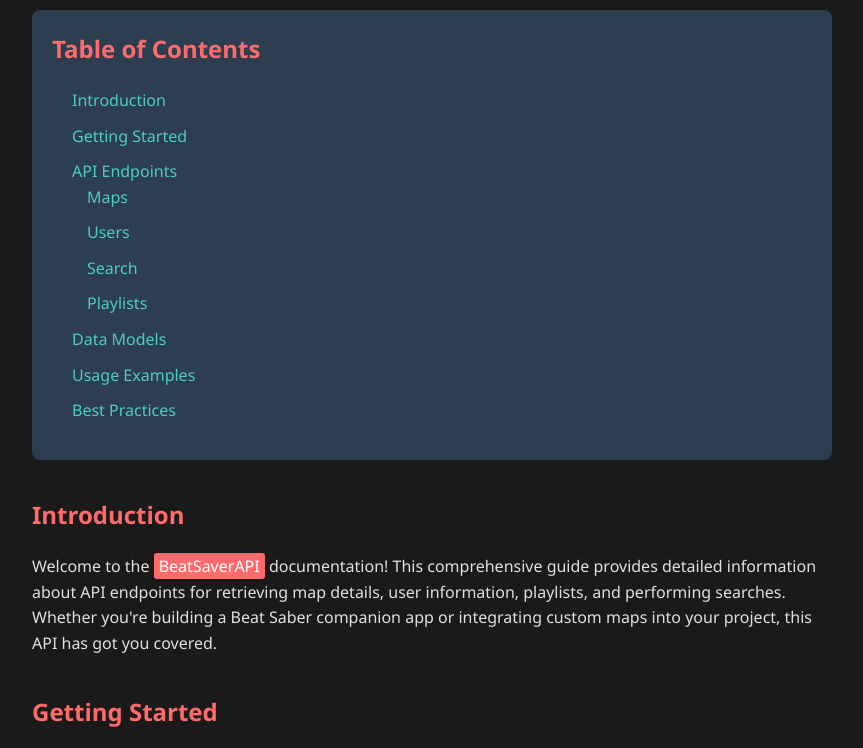
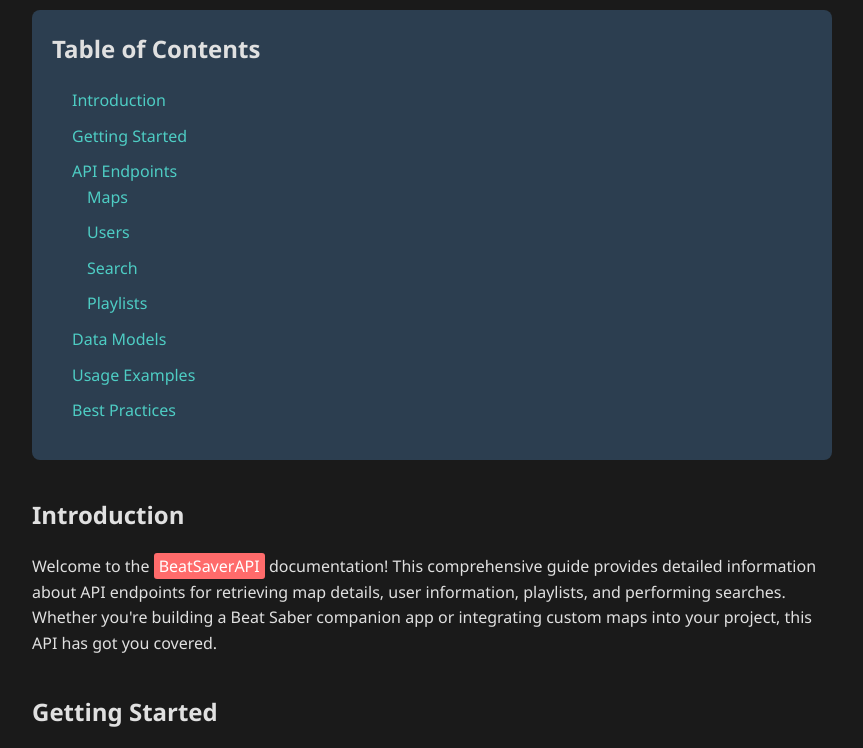
Before and after one commit to xXExilXx/BeatsaverAPI-Documentation, a plain HTML site: page index.html in a window 1280 px wide. Shown: the part 131-879 px from the top of the page, without its empty margins (208-1071 px from the left). Drawn offline with Linux system fonts and the light colour scheme.

Commit message:
Edited Color

```diff
--- a/index.html
+++ b/index.html
@@ -8,7 +8,7 @@
         :root {
             --bg-color: #1a1a1a;
             --text-color: #e0e0e0;
-            --heading-color: #ff6b6b;
+            --heading-color: #001afsf;
             --link-color: #4ecdc4;
             --code-bg: #2a2a2a;
             --code-color: #f0f0f0;
```
